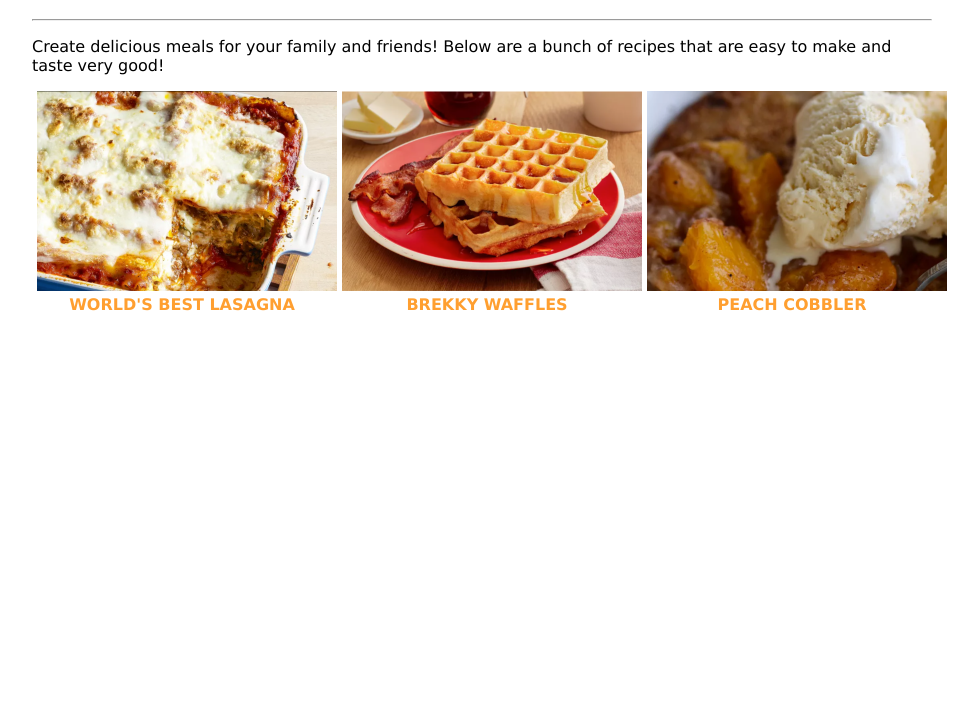
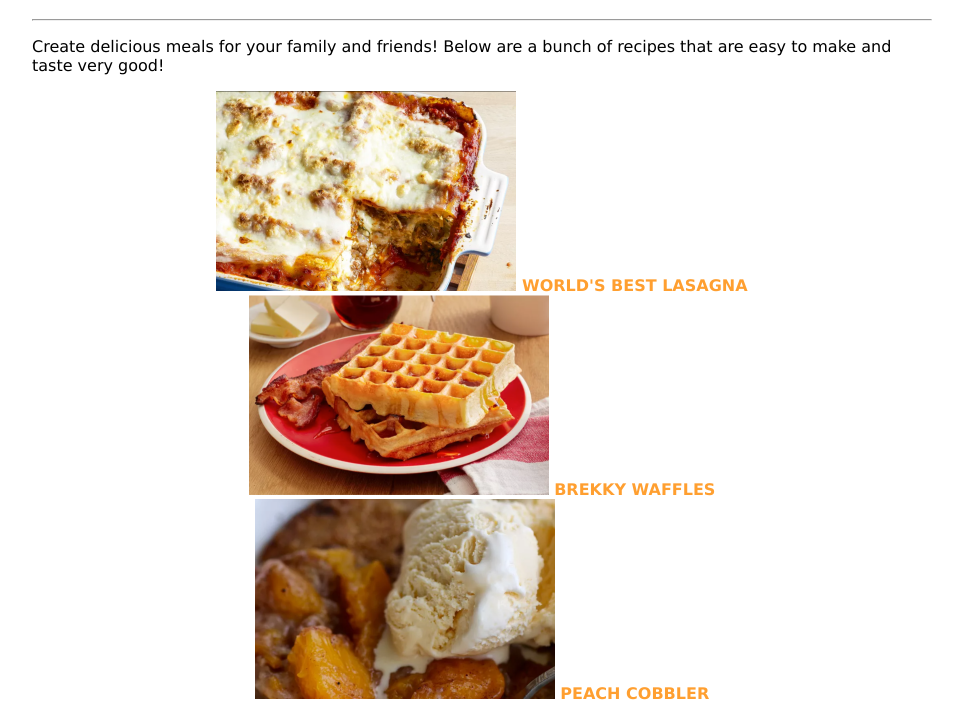
Before and after one commit to MikaCarapiet/odin-recipes, a plain HTML site: page index.html in a window 1280 px wide. Shown: the part 84-800 px from the top of the page, without its empty margins (158-1136 px from the left). Drawn offline with Linux system fonts and the light colour scheme.

Commit message:
Edit style.css

```diff
--- a/css/style.css
+++ b/css/style.css
@@ -9,11 +9,12 @@ body {
 .flex-container {
     display: flex;
     margin: auto;
+    justify-content: center;
+    flex-direction: column;
 }
 
 .flex-container div {
-    flex: 1;
-    text-align: center;
+    text-align: center
 }
 
 a {
@@ -68,7 +69,6 @@ a:active {
     margin: auto;
 }
 
-}
 
 ul {
     margin: 5px;
```
